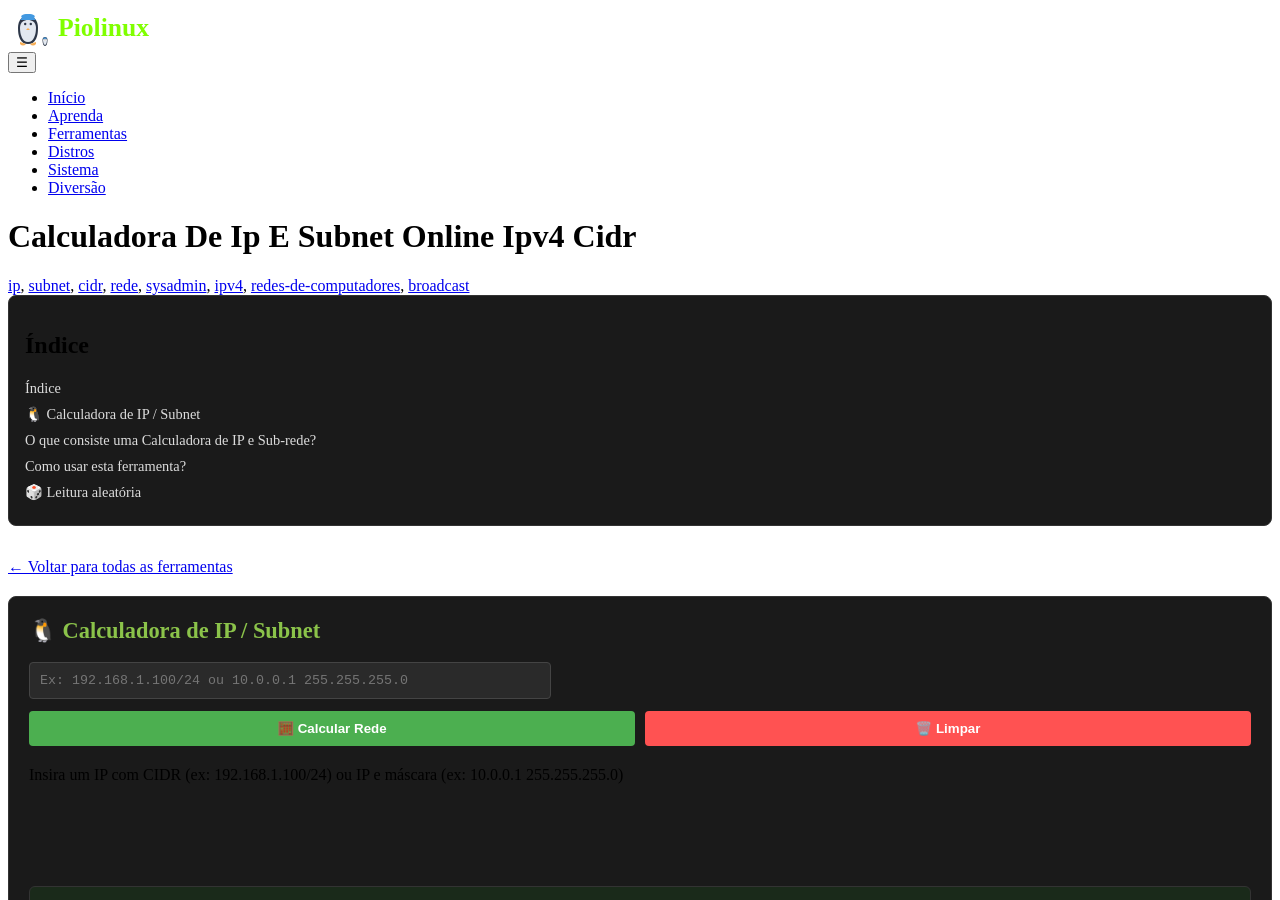
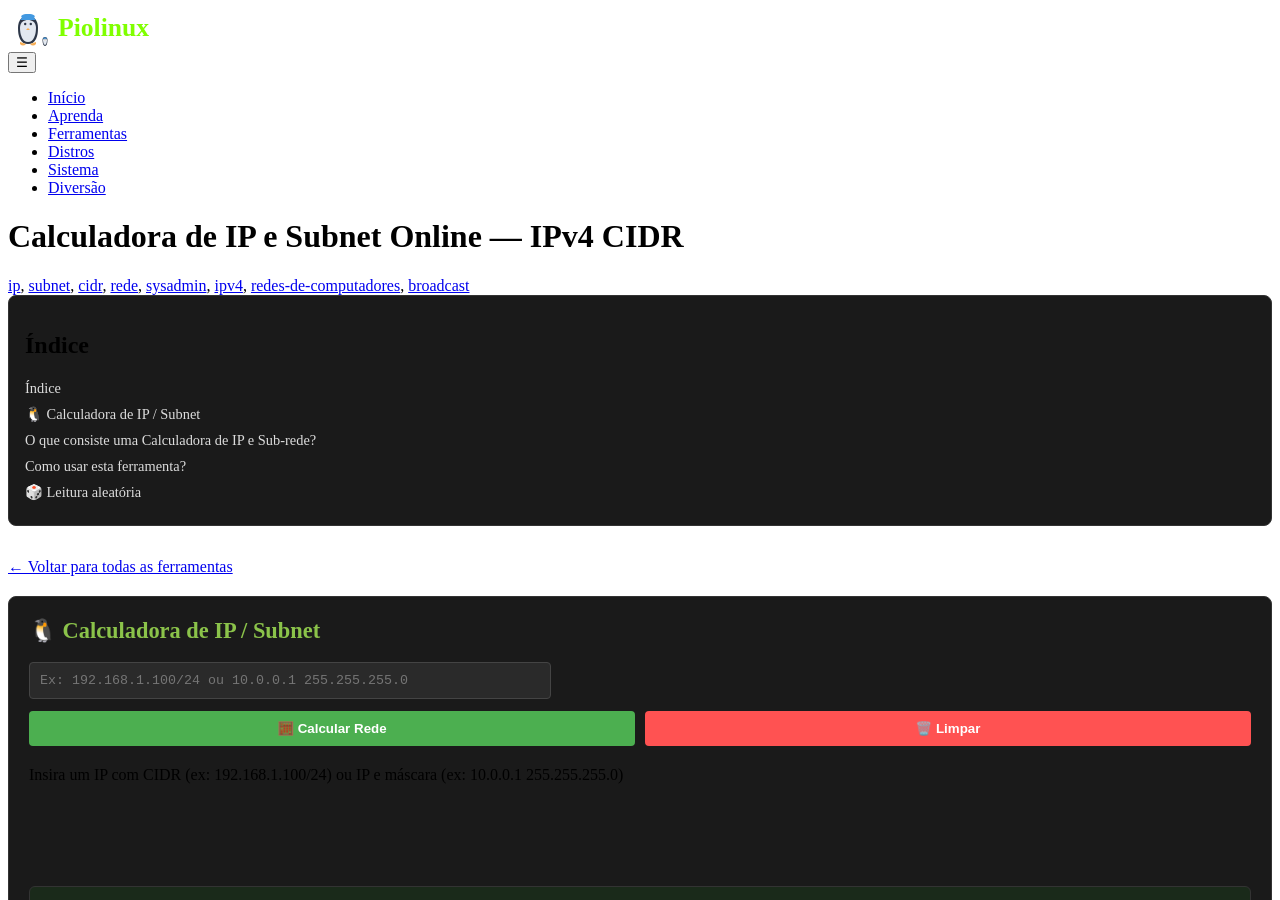
Before and after one commit to Piolinux/piolinux-site, a Jekyll site: the page built from _pages/tools/calculadora-de-ip-e-subnet-online-ipv4-cidr.html, in a window 1280 px wide and 900 px high. Built offline with Jekyll 4.4.1, drawn with Linux system fonts in a browser that asks for light colours; part of the change alters nothing that is shown.

```diff
--- a/_pages/tools/calculadora-de-ip-e-subnet-online-ipv4-cidr.html
+++ b/_pages/tools/calculadora-de-ip-e-subnet-online-ipv4-cidr.html
@@ -2,6 +2,7 @@
 layout: manual-seo
 title_custom: "Calculadora de IP e Subnet Online — IPv4 CIDR | Piolinux"
 description_custom: "Calcule rede, broadcast, hosts e máscara de sub-rede em IPv4. Suporte a CIDR e notação decimal. Ideal para sysadmin, redes e estudantes."
+title: "Calculadora de IP e Subnet Online — IPv4 CIDR"
 permalink: /ferramentas/ip-calculator/
 tags: [ip, subnet, cidr, rede, sysadmin, ipv4, redes-de-computadores, broadcast]
 ---
```
